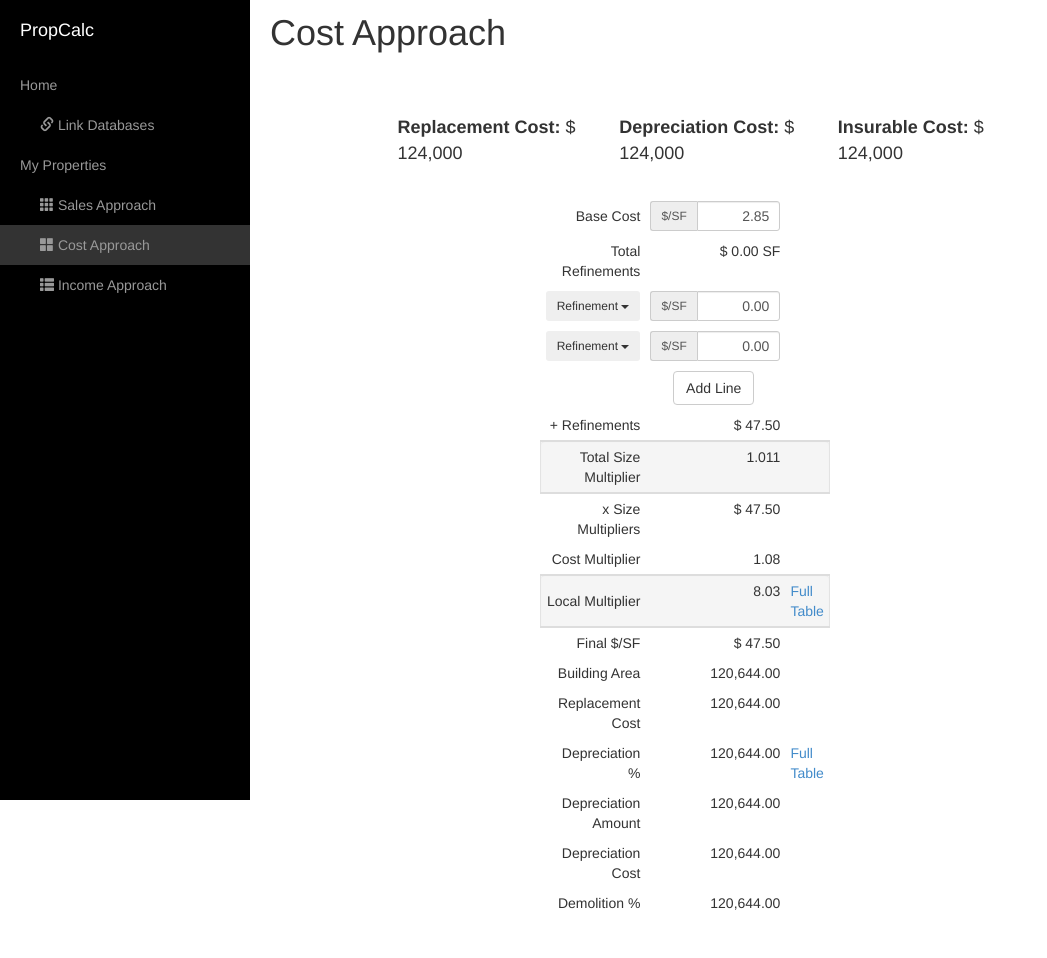
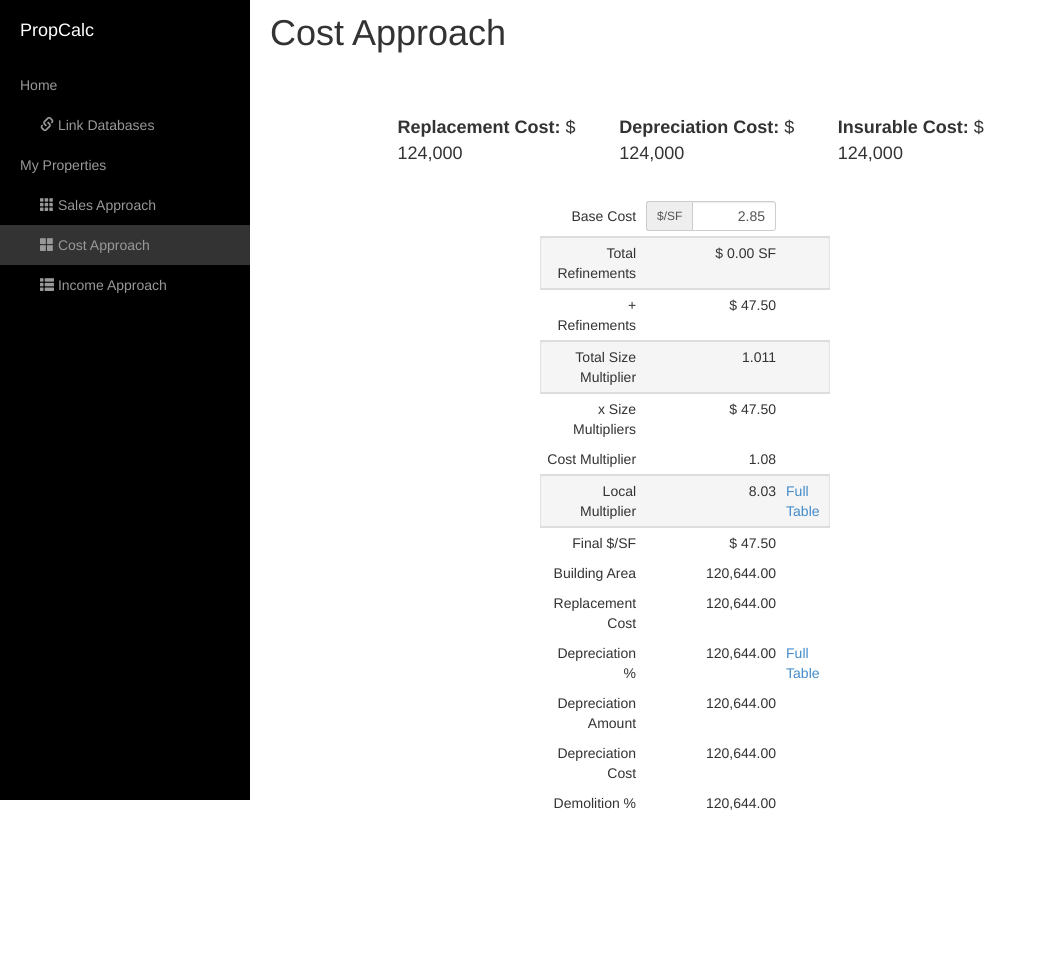
Before and after one commit to adamyala/propcalc_public, a Flask app: page /cost_approach/1 in a window 1280 px wide. Shown: the whole page, without its empty margins (0-1047 px from the left). After the commit the page ends 810 px from the top, so only its background shows below. Run offline with Flask 2, Linux system fonts and the light colour scheme; some libraries are stand-ins or nearby versions.

Commit message:
fixed Total Refinements expanders in cost

```diff
--- a/templates/cost_approach.html
+++ b/templates/cost_approach.html
@@ -123,8 +123,8 @@
                                         </td>
                                     </tr>
                                     <!-- <tr data-toggle="collapse" data-target=".demo4" class="accordion-toggle"> -->
-
-                                    <tr>
+                                    <tbody class="well">
+                                        <tr data-toggle="collapse" data-target=".demo8" class="accordion-toggle">
                                             <td>
                                                 Total Refinements
                                             </td>
@@ -134,10 +134,9 @@
                                             <td>
                                             </td>
                                         </tr>
-                                    </div>
                                         <tr>
-                                        <td class="incomeinputside">
-                                            <div>
+                                            <td class="incomeinputside hiddenRow">
+                                                <div class="hiddenDiv accordian-body collapse demo8">
                                                     <div class="dropdown">
                                                         <button class="btn btn-sm dropdown-toggle" type="button" id="dropdownMenu1" data-toggle="dropdown">
                                                             Refinement
@@ -184,8 +183,8 @@
                                                     </div>
                                                 </div>
                                             </td>
-                                        <td class="incomeinputside">
-                                            <div>
+                                            <td class="incomeinputside hiddenRow">
+                                                <div class="hiddenDiv accordian-body collapse demo8">
                                                     <form class="incomebox form-inline" role="form">
                                                         <div class="incomediv form-group">
                                                             <div class="input-group input-group-sm">
@@ -196,14 +195,14 @@
                                                     </form>
                                                 </div>
                                             </td>
-                                        <td class="incomeinputside">
-                                            <div>
+                                            <td class="incomeinputside hiddenRow">
+                                                <div class="hiddenDiv accordian-body collapse demo8">
                                                 </div>
                                             </td>
                                         </tr>
                                         <tr>
-                                        <td class="incomeinputside">
-                                            <div>
+                                            <td class="incomeinputside hiddenRow">
+                                                <div class="hiddenDiv accordian-body collapse demo8">
                                                     <div class="dropdown">
                                                         <button class="btn btn-sm dropdown-toggle" type="button" id="dropdownMenu1" data-toggle="dropdown">
                                                             Refinement
@@ -250,8 +249,8 @@
                                                     </div>
                                                 </div>
                                             </td>
-                                        <td class="incomeinputside">
-                                            <div>
+                                            <td class="incomeinputside hiddenRow">
+                                                <div class="hiddenDiv accordian-body collapse demo8">
                                                     <form class="incomebox form-inline" role="form">
                                                         <div class="incomediv form-group">
                                                             <div class="input-group input-group-sm">
@@ -262,13 +261,13 @@
                                                     </form>
                                                 </div>
                                             </td>
-                                        <td class="incomeinputside">
-                                            <div>
+                                            <td class="incomeinputside hiddenRow">
+                                                <div class="hiddenDiv accordian-body collapse demo8">
                                                 </div>
                                             </td>
                                         </tr>
                                         <tr>
-                                        <td class="incomeinputside hiddenRow accordian-body collapse demo4">
+                                            <td class="incomeinputside hiddenRow">
                                                 <div class="hiddenDiv accordian-body collapse demo4">
                                                     <div class="dropdown">
                                                         <button class="btn btn-sm dropdown-toggle" type="button" id="dropdownMenu1" data-toggle="dropdown">
@@ -316,7 +315,7 @@
                                                     </div>
                                                 </div>
                                             </td>
-                                        <td class="income hiddenRow">
+                                            <td class="income hiddenRow hiddenRow">
                                                 <div class="hiddenDiv accordian-body collapse demo4">
                                                     <form class="incomebox form-inline" role="form">
                                                         <div class="incomediv form-group">
@@ -334,12 +333,19 @@
                                             </td>
                                         </tr>
                                         <tr>
-                                        <td></td>
-                                        <td>
+                                            <td class="hiddenRow"></td>
+                                                <div class="hiddenDiv accordian-body collapse demo8"></div>
+                                            <td class="hiddenRow">
+                                                <div class="hiddenDiv accordian-body collapse demo8">
                                                     <button data-toggle="collapse" data-target=".demo4" type="button" class="addline btn btn-default accordion-toggle">Add Line</button>
+                                                </div>
                                             </td>
-                                        <td></td>
+                                            <td class="hiddenRow">
+                                                <div class="hiddenDiv accordian-body collapse demo8"></div>
+                                            </td>
                                         </tr>
+                                    </tbody>
+
                                     <tr>
                                         <td>
                                             + Refinements
```
Lines whose indentation alone changed are shown as unchanged.
